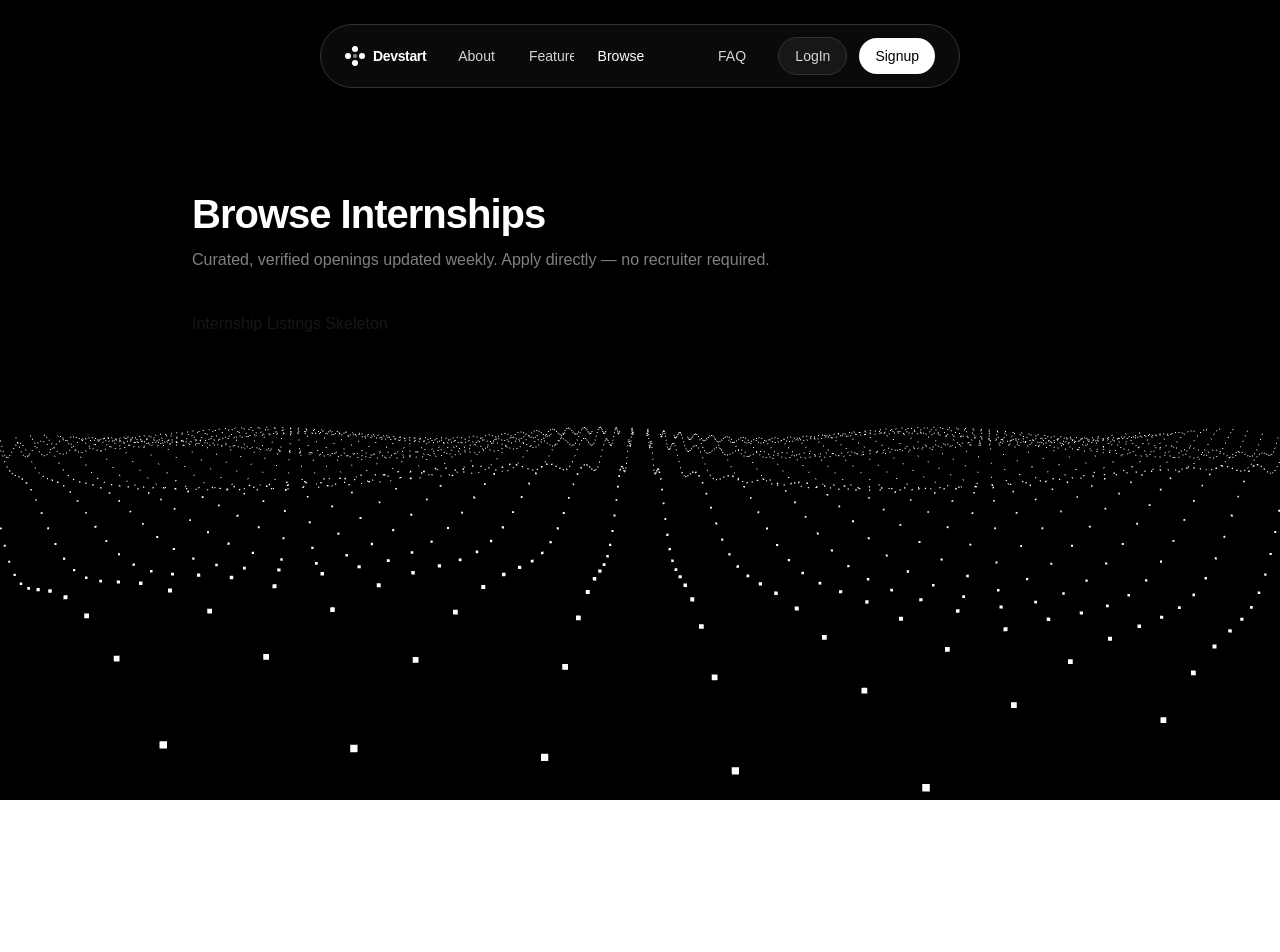
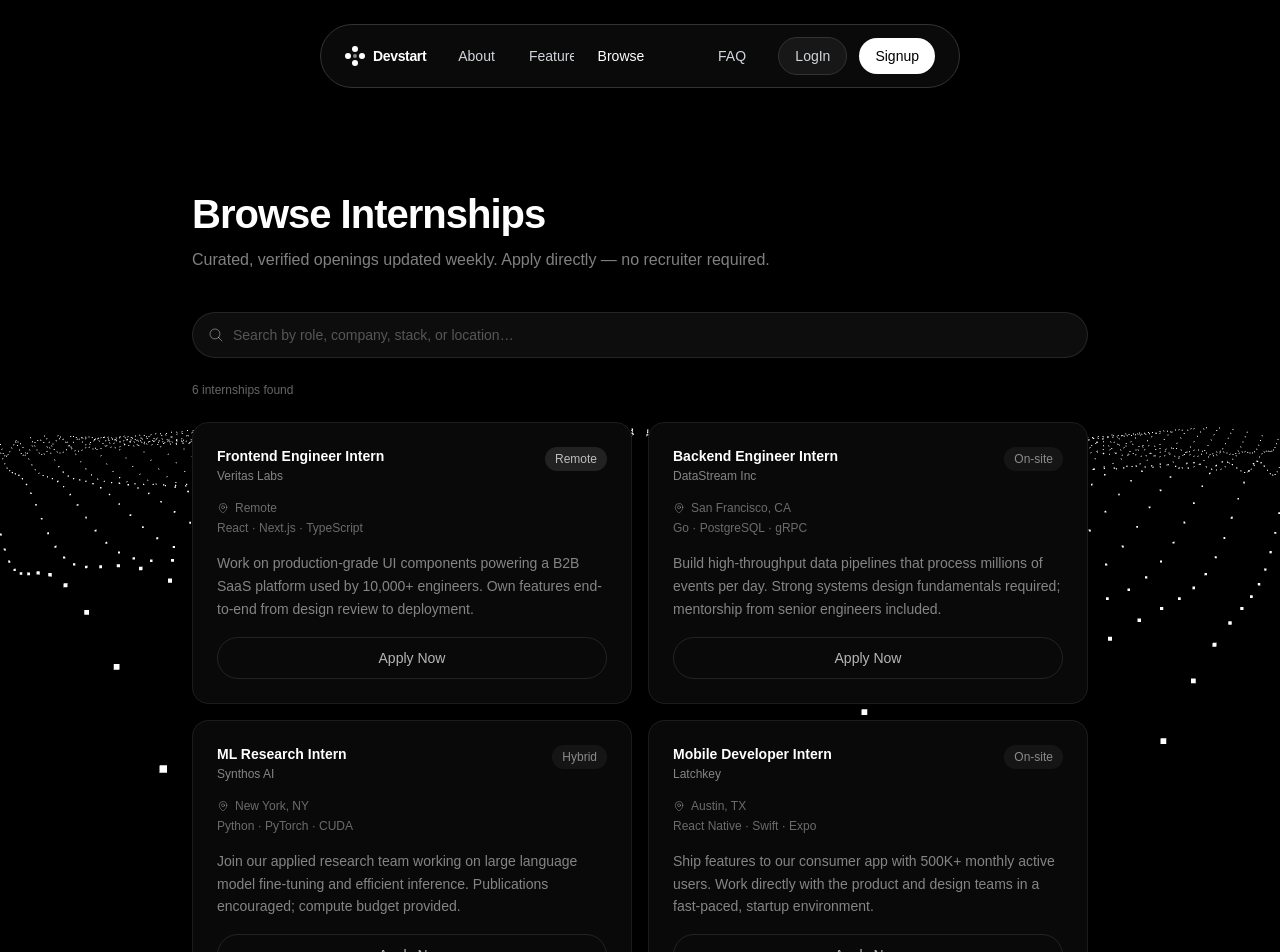
Before and after one commit to jayanth1542/DevStart, a Next.js app: page /internships in a window 1280 px wide. Shown: the top 952 px of the page. Before the commit the page ends 800 px from the top, so only its background shows below. Built offline with nearby package versions, Linux system fonts and the light colour scheme.

Commit message:
app: implement search and filters for internship listings

```diff
--- a/src/app/internships/internship-listings.tsx
+++ b/src/app/internships/internship-listings.tsx
@@ -1,10 +1,187 @@
 'use client';
-import React from 'react';
+
+import React, { useState } from 'react';
+import { motion } from 'framer-motion';
+
+const containerVariants = {
+  hidden: { opacity: 0 },
+  show: {
+    opacity: 1,
+    transition: {
+      staggerChildren: 0.08,
+    },
+  },
+} as const;
+
+const itemVariants = {
+  hidden: { opacity: 0 },
+  show: { opacity: 1, transition: { duration: 0.4, ease: 'easeOut' } },
+} as const;
+
+const ALL_INTERNSHIPS = [
+  {
+    id: 1,
+    role: 'Frontend Engineer Intern',
+    company: 'Veritas Labs',
+    location: 'Remote',
+    tag: 'Remote',
+    stack: 'React · Next.js · TypeScript',
+    description:
+      'Work on production-grade UI components powering a B2B SaaS platform used by 10,000+ engineers. Own features end-to-end from design review to deployment.',
+  },
+  {
+    id: 2,
+    role: 'Backend Engineer Intern',
+    company: 'DataStream Inc',
+    location: 'San Francisco, CA',
+    tag: 'On-site',
+    stack: 'Go · PostgreSQL · gRPC',
+    description:
+      'Build high-throughput data pipelines that process millions of events per day. Strong systems design fundamentals required; mentorship from senior engineers included.',
+  },
+  {
+    id: 3,
+    role: 'ML Research Intern',
+    company: 'Synthos AI',
+    location: 'New York, NY',
+    tag: 'Hybrid',
+    stack: 'Python · PyTorch · CUDA',
+    description:
+      'Join our applied research team working on large language model fine-tuning and efficient inference. Publications encouraged; compute budget provided.',
+  },
+  {
+    id: 4,
+    role: 'Mobile Developer Intern',
+    company: 'Latchkey',
+    location: 'Austin, TX',
+    tag: 'On-site',
+    stack: 'React Native · Swift · Expo',
+    description:
+      'Ship features to our consumer app with 500K+ monthly active users. Work directly with the product and design teams in a fast-paced, startup environment.',
+  },
+  {
+    id: 5,
+    role: 'DevOps / Platform Intern',
+    company: 'CloudBridge',
+    location: 'Remote',
+    tag: 'Remote',
+    stack: 'Kubernetes · Terraform · AWS',
+    description:
+      'Help automate our CI/CD infrastructure and improve developer tooling across 12 product teams. Prior Linux experience required; cloud certs a bonus.',
+  },
+  {
+    id: 6,
+    role: 'Full Stack Engineer Intern',
+    company: 'FinEdge',
+    location: 'London, UK',
+    tag: 'Hybrid',
+    stack: 'Node.js · Vue · MongoDB',
+    description:
+      'Build internal tools and customer-facing features for a fintech platform serving retail investors across Europe. Remote-friendly for 3 days a week.',
+  },
+];
+
+const TAG_COLORS: Record<string, string> = {
+  Remote: 'bg-white/10 text-white/70',
+  'On-site': 'bg-white/5 text-white/50',
+  Hybrid: 'bg-white/5 text-white/50',
+};
 
 export function InternshipListings() {
+  const [query, setQuery] = useState('');
+
+  const filtered = ALL_INTERNSHIPS.filter((item) => {
+    const q = query.toLowerCase();
+    return (
+      item.role.toLowerCase().includes(q) ||
+      item.company.toLowerCase().includes(q) ||
+      item.stack.toLowerCase().includes(q) ||
+      item.location.toLowerCase().includes(q)
+    );
+  });
+
   return (
-    <div>
-      <h3>Internship Listings Skeleton</h3>
+    <div className="space-y-6">
+      {/* Search bar */}
+      <div className="relative">
+        <span className="absolute left-4 top-1/2 -translate-y-1/2 text-white/40 pointer-events-none">
+          <svg viewBox="0 0 24 24" fill="none" stroke="currentColor" strokeWidth={1.5} className="w-4 h-4">
+            <path strokeLinecap="round" strokeLinejoin="round" d="M21 21l-5.197-5.197m0 0A7.5 7.5 0 105.196 5.196a7.5 7.5 0 0010.607 10.607z" />
+          </svg>
+        </span>
+        <input
+          id="internship-search"
+          type="text"
+          placeholder="Search by role, company, stack, or location…"
+          value={query}
+          onChange={(e) => setQuery(e.target.value)}
+          className="w-full pl-10 pr-4 py-3 bg-white/5 border border-white/10 rounded-full text-white text-sm placeholder:text-white/30 focus:outline-none focus:border-white/30 transition-colors"
+        />
+      </div>
+
+      {/* Results count */}
+      <p className="text-white/40 text-xs">
+        {filtered.length} internship{filtered.length !== 1 ? 's' : ''} found
+        {query ? ` for "${query}"` : ''}
+      </p>
+
+      {/* Cards */}
+      <motion.div
+        className="grid sm:grid-cols-2 gap-4"
+        variants={containerVariants}
+        initial="hidden"
+        animate="show"
+      >
+        {filtered.length > 0 ? (
+          filtered.map((item) => (
+            <motion.div
+              key={item.id}
+              variants={itemVariants}
+              className="flex flex-col gap-4 rounded-2xl border border-[#1c1c1c] bg-[#090909] p-6 hover:bg-[#121212] hover:border-[#333] transition-all duration-300"
+            >
+              {/* Header */}
+              <div className="flex items-start justify-between gap-3">
+                <div>
+                  <h2 className="text-white font-semibold text-sm leading-snug">{item.role}</h2>
+                  <p className="text-white/50 text-xs mt-0.5">{item.company}</p>
+                </div>
+                <span
+                  className={`shrink-0 text-xs px-2.5 py-1 rounded-full ${TAG_COLORS[item.tag] ?? 'bg-white/5 text-white/40'}`}
+                >
+                  {item.tag}
+                </span>
+              </div>
+
+              {/* Location + Stack */}
+              <div className="space-y-1">
+                <p className="text-white/40 text-xs flex items-center gap-1.5">
+                  <svg viewBox="0 0 24 24" fill="none" stroke="currentColor" strokeWidth={1.5} className="w-3 h-3 shrink-0">
+                    <path strokeLinecap="round" strokeLinejoin="round" d="M15 10.5a3 3 0 11-6 0 3 3 0 016 0z" />
+                    <path strokeLinecap="round" strokeLinejoin="round" d="M19.5 10.5c0 7.142-7.5 11.25-7.5 11.25S4.5 17.642 4.5 10.5a7.5 7.5 0 1115 0z" />
+                  </svg>
+                  {item.location}
+                </p>
+                <p className="text-white/40 text-xs">{item.stack}</p>
+              </div>
+
+              {/* Description */}
+              <p className="text-white/50 text-sm leading-relaxed flex-1">{item.description}</p>
+
+              {/* Apply */}
+              <button
+                id={`apply-btn-${item.id}`}
+                className="w-full rounded-full border border-white/10 bg-transparent text-white/70 text-sm py-2.5 hover:bg-white hover:text-black hover:border-transparent transition-all duration-200 font-medium"
+              >
+                Apply Now
+              </button>
+            </motion.div>
+          ))
+        ) : (
+          <div className="sm:col-span-2 text-center py-16 text-white/40">
+            No internships match your search. Try a different term.
+          </div>
+        )}
+      </motion.div>
     </div>
   );
 }
```
